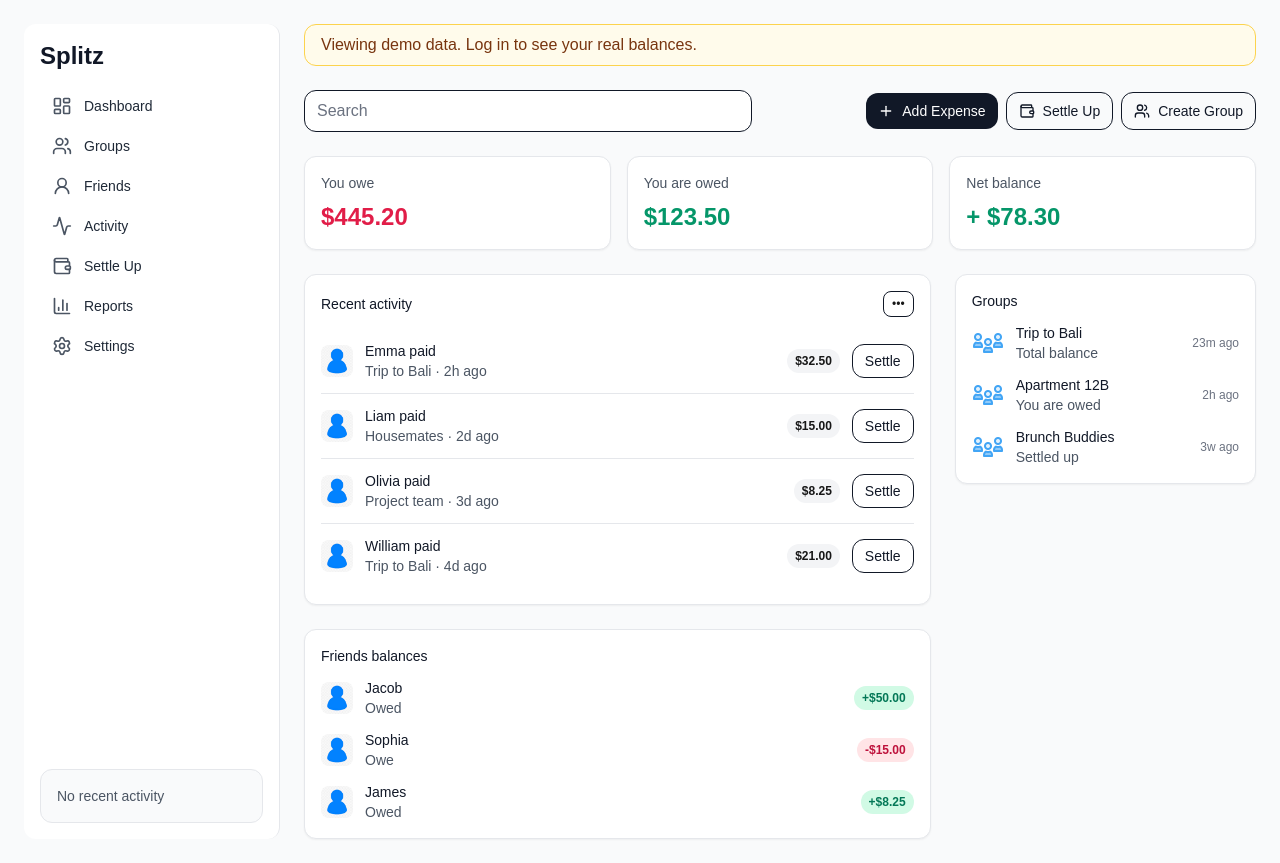
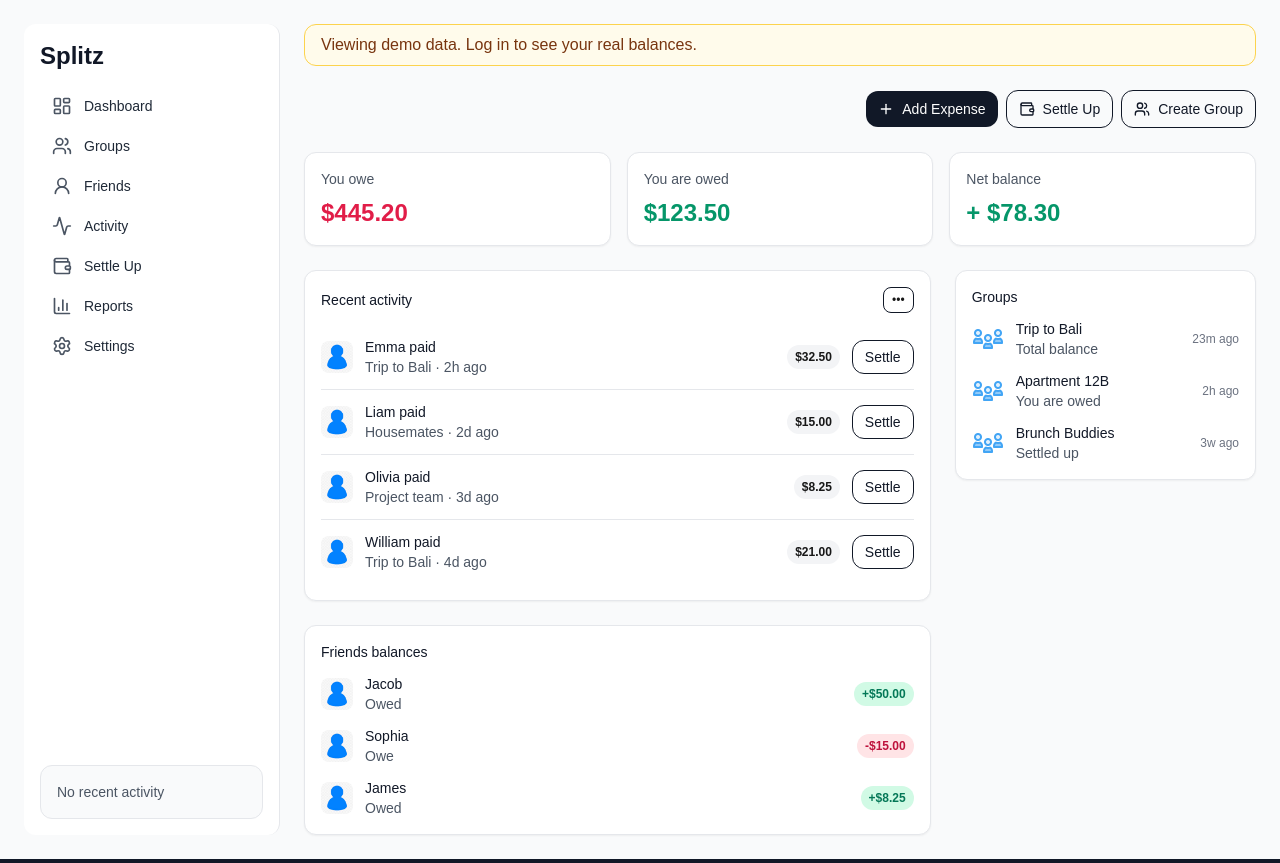
Before and after one commit to VietCT04/Splitz, a Next.js app in the folder frontend/: page /dashboard in a window 1280 px wide. Built offline with nearby package versions, Linux system fonts and the light colour scheme.

Commit message:
feat: [frontend] Added settle-up page.tsx

```diff
--- a/frontend/src/app/dashboard/page.tsx
+++ b/frontend/src/app/dashboard/page.tsx
@@ -131,12 +131,12 @@
           )}
 
           {/* top bar */}
-          <div className="flex items-center justify-between">
-            <input
+          <div className="flex items-center justify-end">
+            {/* <input
               type="search"
               placeholder="Search"
               className="w-full max-w-md rounded-xl border border-gray-900 bg-white px-3 py-2 text-gray-900 placeholder:text-gray-500"
-            />
+            /> */}
             <div className="ml-4 flex items-center gap-2">
               <button className="inline-flex items-center gap-2 rounded-xl bg-gray-900 px-3 py-2 text-sm font-medium text-white hover:bg-black">
                 <Plus className="h-4 w-4" /> Add Expense
```
